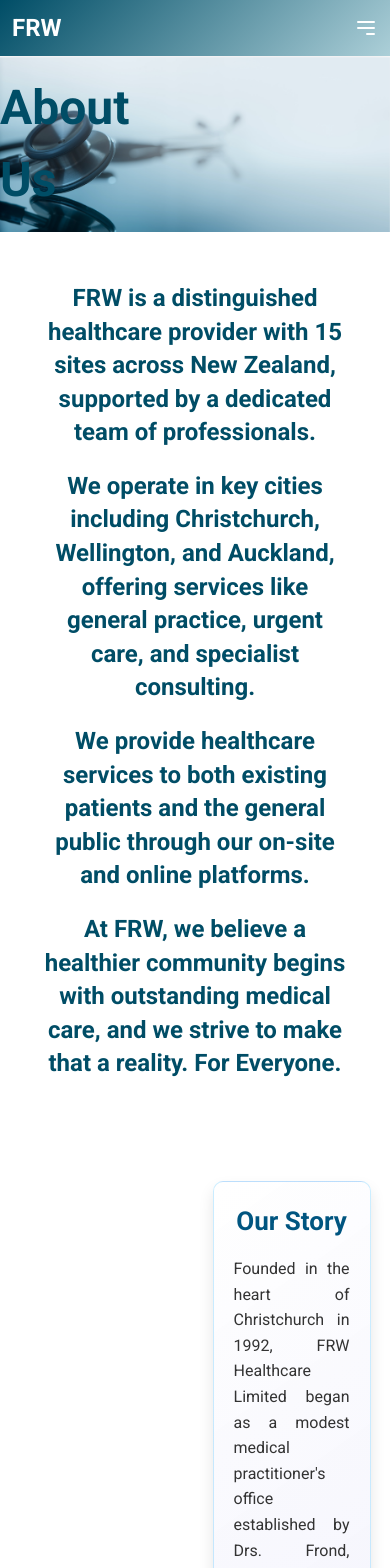
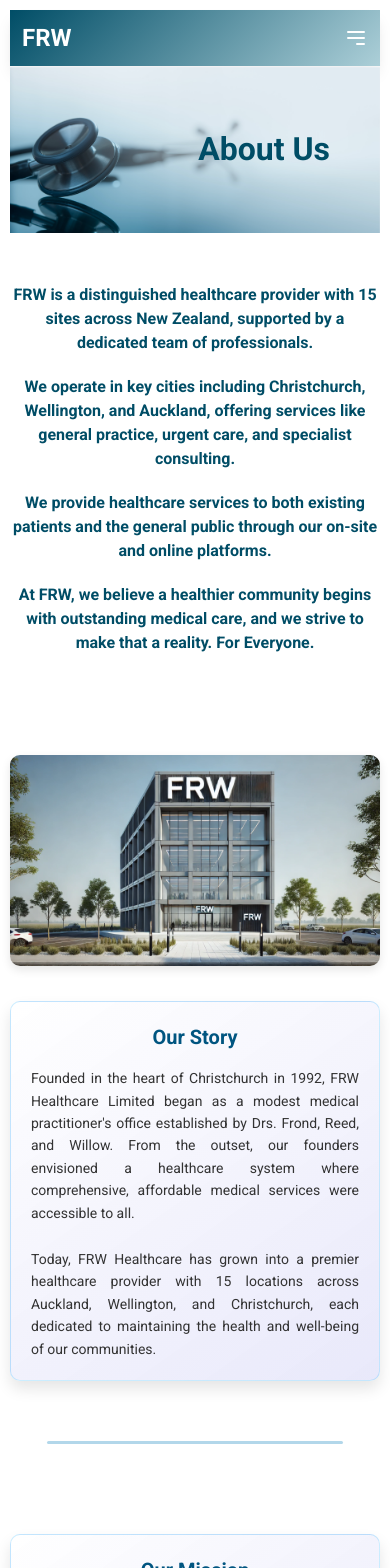
Before and after one commit to preyjk/Double-II, a Vue app in the folder frontend/: page /about in a window 390 px wide. Shown: the top 1568 px of the page. Built offline with nearby package versions, Linux system fonts and the light colour scheme; what @fawmi/vue-google-maps would draw is missing.

Commit message:
feat: add mobile adaption of about page

```diff
--- a/frontend/src/pages/patients/AboutPage.vue
+++ b/frontend/src/pages/patients/AboutPage.vue
@@ -6,22 +6,45 @@
       <div class="about-us-overlay">About Us</div>
     </div>
     <div class="welcome-section">
-      <p class="welcome-text">FRW is a distinguished healthcare provider with 15 sites across New Zealand, supported by a dedicated team of professionals.</p>
-      <p class="welcome-text">We operate in key cities including Christchurch, Wellington, and Auckland, offering services like general practice, urgent care, and specialist consulting.</p>
-      <p class="welcome-text">We provide healthcare services to both existing patients and the general public through our on-site and online platforms.</p>
-      <p class="welcome-text">At FRW, we believe a healthier community begins with outstanding medical care, and we strive to make that a reality. For Everyone.</p>
+      <p class="welcome-text">
+        FRW is a distinguished healthcare provider with 15 sites across New
+        Zealand, supported by a dedicated team of professionals.
+      </p>
+      <p class="welcome-text">
+        We operate in key cities including Christchurch, Wellington, and
+        Auckland, offering services like general practice, urgent care, and
+        specialist consulting.
+      </p>
+      <p class="welcome-text">
+        We provide healthcare services to both existing patients and the general
+        public through our on-site and online platforms.
+      </p>
+      <p class="welcome-text">
+        At FRW, we believe a healthier community begins with outstanding medical
+        care, and we strive to make that a reality. For Everyone.
+      </p>
     </div>
     <!-- Our Story Section -->
     <div class="content-section">
-      <img class="section-image" src="@/assets/building.png" alt="FRW Healthcare Building" />
+      <img
+        class="section-image"
+        src="@/assets/building.png"
+        alt="FRW Healthcare Building"
+      />
       <div class="story-box cool-card">
         <h2 class="story-title">Our Story</h2>
         <p class="story-text">
-          Founded in the heart of Christchurch in 1992, FRW Healthcare Limited began as a modest medical practitioner's office established by Drs. Frond, Reed, and Willow. From the outset, our founders envisioned a healthcare system where comprehensive, affordable medical services were accessible to all.
+          Founded in the heart of Christchurch in 1992, FRW Healthcare Limited
+          began as a modest medical practitioner's office established by Drs.
+          Frond, Reed, and Willow. From the outset, our founders envisioned a
+          healthcare system where comprehensive, affordable medical services
+          were accessible to all.
         </p>
         <br />
         <p class="story-text">
-          Today, FRW Healthcare has grown into a premier healthcare provider with 15 locations across Auckland, Wellington, and Christchurch, each dedicated to maintaining the health and well-being of our communities.
+          Today, FRW Healthcare has grown into a premier healthcare provider
+          with 15 locations across Auckland, Wellington, and Christchurch, each
+          dedicated to maintaining the health and well-being of our communities.
         </p>
       </div>
     </div>
@@ -36,10 +59,19 @@
       <div class="mission-text-box cool-card">
         <h2 class="mission-title">Our Mission</h2>
         <p class="mission-text">
-          <span class="highlight">"Excellent Service, Excellent Health"</span> encapsulates our mission at FRW Healthcare. We are committed to enabling medical services that align with patient understanding, wellbeing, and health. Our approach is patient-centric, focusing on providing care that not only treats but also educates and empowers our patients.
+          <span class="highlight">"Excellent Service, Excellent Health"</span>
+          encapsulates our mission at FRW Healthcare. We are committed to
+          enabling medical services that align with patient understanding,
+          wellbeing, and health. Our approach is patient-centric, focusing on
+          providing care that not only treats but also educates and empowers our
+          patients.
         </p>
       </div>
-      <img class="section-image" src="@/assets/mission.png" alt="Our Mission Image" />
+      <img
+        class="section-image"
+        src="@/assets/mission.png"
+        alt="Our Mission Image"
+      />
     </div>
 
     <!-- Separator for Core Services -->
@@ -52,24 +84,53 @@
       <h2 class="core-services-title">Our Core Services</h2>
       <div class="services-grid">
         <div class="service-item">
-          <img class="service-image" src="@/assets/GeneralPractice.png" alt="General Practice" />
+          <img
+            class="service-image"
+            src="@/assets/GeneralPractice.png"
+            alt="General Practice"
+          />
           <p class="service-title">General Practice</p>
-          <p class="service-description">At the heart of our services, general practice is available at all our locations, providing consistent, comprehensive care.</p>
+          <p class="service-description">
+            At the heart of our services, general practice is available at all
+            our locations, providing consistent, comprehensive care.
+          </p>
         </div>
         <div class="service-item">
-          <img class="service-image" src="@/assets/UrgentCare.png" alt="Urgent Care" />
+          <img
+            class="service-image"
+            src="@/assets/UrgentCare.png"
+            alt="Urgent Care"
+          />
           <p class="service-title">Urgent Care</p>
-          <p class="service-description">We offer 24/7 emergency services at select sites, equipped to handle acute medical situations promptly and efficiently.</p>
+          <p class="service-description">
+            We offer 24/7 emergency services at select sites, equipped to handle
+            acute medical situations promptly and efficiently.
+          </p>
         </div>
         <div class="service-item">
-          <img class="service-image" src="@/assets/SpecialistConsulting.png" alt="Specialist Consulting" />
+          <img
+            class="service-image"
+            src="@/assets/SpecialistConsulting.png"
+            alt="Specialist Consulting"
+          />
           <p class="service-title">Specialist Consulting</p>
-          <p class="service-description">Available at most of our sites, our specialist consulting services offer expert advice across a range of medical specialties.</p>
+          <p class="service-description">
+            Available at most of our sites, our specialist consulting services
+            offer expert advice across a range of medical specialties.
+          </p>
         </div>
         <div class="service-item">
-          <img class="service-image" src="@/assets/PharmacyServices.png" alt="Pharmacy Services" />
+          <img
+            class="service-image"
+            src="@/assets/PharmacyServices.png"
+            alt="Pharmacy Services"
+          />
           <p class="service-title">Pharmacy Services</p>
-          <p class="service-description">Our pharmacies complement our medical services by providing easy access to prescriptions and general health products, both in-store and online.</p>
+          <p class="service-description">
+            Our pharmacies complement our medical services by providing easy
+            access to prescriptions and general health products, both in-store
+            and online.
+          </p>
         </div>
       </div>
     </div>
@@ -78,15 +139,25 @@
       <div class="card-content">
         <div class="left-content">
           <p class="left-text">
-        At FRW Healthcare, we continually enhance patient care through innovative solutions. Our patient management system now uses cloud services and AI to improve service delivery and outcomes, ensuring high standards of care.
+            At FRW Healthcare, we continually enhance patient care through
+            innovative solutions. Our patient management system now uses cloud
+            services and AI to improve service delivery and outcomes, ensuring
+            high standards of care.
           </p>
         </div>
         <div class="circle-image">
-      <img src="@/assets/r.png" alt="Technology Innovation Image" class="center-image" />
+          <img
+            src="@/assets/r.png"
+            alt="Technology Innovation Image"
+            class="center-image"
+          />
         </div>
         <div class="right-content">
           <p class="right-text">
-        Looking ahead, we're developing a chatbot to simplify appointment booking. This technology will make scheduling, rescheduling, and cancellations more convenient, improving accessibility and patient satisfaction.
+            Looking ahead, we're developing a chatbot to simplify appointment
+            booking. This technology will make scheduling, rescheduling, and
+            cancellations more convenient, improving accessibility and patient
+            satisfaction.
           </p>
         </div>
       </div>
@@ -98,11 +169,21 @@
       <div class="custom-leadership-community-content">
         <!-- Leadership and Structure Section -->
         <div class="custom-leadership-section">
-      <img class="custom-leadership-image" src="@/assets/L.png" alt="Leadership Image" />
+          <img
+            class="custom-leadership-image"
+            src="@/assets/L.png"
+            alt="Leadership Image"
+          />
           <div class="custom-leadership-text">
             <h3 class="custom-leadership-title">Leadership and Structure</h3>
             <p class="custom-leadership-description">
-          Our Riccarton super clinic not only serves as our flagship facility but also houses our headquarters. Under the leadership of our CEO and supported by an experienced executive team, we ensure that our operations across all sites are efficient and effective. Our board of directors, including founding members and independent directors, provides strategic direction and oversight, ensuring that our mission and values are at the forefront of all decisions.
+              Our Riccarton super clinic not only serves as our flagship
+              facility but also houses our headquarters. Under the leadership of
+              our CEO and supported by an experienced executive team, we ensure
+              that our operations across all sites are efficient and effective.
+              Our board of directors, including founding members and independent
+              directors, provides strategic direction and oversight, ensuring
+              that our mission and values are at the forefront of all decisions.
             </p>
           </div>
         </div>
@@ -112,10 +193,19 @@
           <div class="custom-community-text">
             <h3 class="custom-community-title">Community Engagement</h3>
             <p class="custom-community-description">
-          FRW Healthcare is committed to contributing positively to the communities we serve. We actively participate in health fairs, educational workshops, and collaborate with local hospitals and emergency services to manage healthcare needs effectively. These initiatives help us stay connected with the community and respond to its needs.
+              FRW Healthcare is committed to contributing positively to the
+              communities we serve. We actively participate in health fairs,
+              educational workshops, and collaborate with local hospitals and
+              emergency services to manage healthcare needs effectively. These
+              initiatives help us stay connected with the community and respond
+              to its needs.
             </p>
           </div>
-      <img class="custom-community-image" src="@/assets/C.png" alt="Community Engagement Image" />
+          <img
+            class="custom-community-image"
+            src="@/assets/C.png"
+            alt="Community Engagement Image"
+          />
         </div>
       </div>
     </div>
@@ -166,7 +256,8 @@ export default {
   width: 100%;
 }
 
-.container_header, .container_footer {
+.container_header,
+.container_footer {
   width: 100%;
 }
 
@@ -187,14 +278,12 @@ export default {
   line-height: 1.4;
 }
 
-
 .content-section {
   display: flex;
   justify-content: space-between;
   align-items: center;
   margin-top: 30px;
   width: 90%;
-
 }
 
 .section-image {
@@ -205,7 +294,8 @@ export default {
   box-shadow: 0 4px 10px rgba(0, 0, 0, 0.1);
 }
 
-.story-box, .mission-text-box {
+.story-box,
+.mission-text-box {
   width: 45%;
   padding: 20px;
   background-color: #f9fafc;
@@ -214,11 +304,17 @@ export default {
 }
 
 .cool-card {
-  background: linear-gradient(145deg, rgba(255, 255, 255, 0.85), rgba(230, 230, 250, 0.9));
+  background: linear-gradient(
+    145deg,
+    rgba(255, 255, 255, 0.85),
+    rgba(230, 230, 250, 0.9)
+  );
   border: 1px solid rgba(0, 170, 255, 0.2);
 }
 
-.story-title, .mission-title, .core-services-title {
+.story-title,
+.mission-title,
+.core-services-title {
   font-size: 26px;
   font-weight: 600;
   color: #005580;
@@ -226,7 +322,8 @@ export default {
   text-align: center;
 }
 
-.story-text, .mission-text {
+.story-text,
+.mission-text {
   font-size: 16px;
   line-height: 1.6;
   color: #333;
@@ -319,7 +416,7 @@ export default {
   visibility: hidden;
   opacity: 0;
   transition: visibility 0s, opacity 0.3s ease-in-out;
-  text-shadow: 2px 2px 5px rgba(0, 0, 0, 0.7)
+  text-shadow: 2px 2px 5px rgba(0, 0, 0, 0.7);
 }
 
 /* Responsive Styles */
@@ -356,14 +453,16 @@ export default {
   width: 100%;
 }
 
-.left-content, .right-content {
+.left-content,
+.right-content {
   width: 40%;
 }
 
-.left-text, .right-text {
+.left-text,
+.right-text {
   font-size: 16px;
   color: white;
-  font-family: 'Open Sans', sans-serif;
+  font-family: "Open Sans", sans-serif;
   font-weight: 400;
   line-height: 1.5;
   text-shadow: 2px 2px 5px rgba(0, 0, 0, 0.7);
@@ -400,7 +499,8 @@ export default {
     padding: 20px 15px;
   }
 
-  .left-content, .right-content {
+  .left-content,
+  .right-content {
     width: 100%;
     margin-bottom: 20px;
   }
@@ -421,7 +521,6 @@ export default {
   }
 }
 
-
 /* Leadership and Community Engagement  */
 .custom-leadership-community {
   width: 90%;
@@ -439,7 +538,8 @@ export default {
   gap: 40px;
 }
 
-.custom-leadership-section, .custom-community-section {
+.custom-leadership-section,
+.custom-community-section {
   display: flex;
   align-items: center;
   justify-content: space-between;
@@ -449,32 +549,38 @@ export default {
   box-shadow: 0 4px 12px rgba(0, 0, 0, 0.05);
 }
 
-.custom-leadership-image, .custom-community-image {
+.custom-leadership-image,
+.custom-community-image {
   width: 250px;
   height: auto;
   object-fit: cover;
   border-radius: 15px;
-  transition: transform 0.4s ease-in-out, filter 0.4s ease-in-out, box-shadow 0.4s ease-in-out;
+  transition: transform 0.4s ease-in-out, filter 0.4s ease-in-out,
+    box-shadow 0.4s ease-in-out;
 }
 
-.custom-leadership-image:hover, .custom-community-image:hover {
+.custom-leadership-image:hover,
+.custom-community-image:hover {
   transform: scale(1.1) rotate(3deg);
   filter: brightness(1.2) saturate(1.3);
   box-shadow: 0 12px 30px rgba(0, 0, 0, 0.3);
 }
 
-.custom-leadership-text, .custom-community-text {
+.custom-leadership-text,
+.custom-community-text {
   width: 60%;
 }
 
-.custom-leadership-title, .custom-community-title {
+.custom-leadership-title,
+.custom-community-title {
   font-size: 24px;
   font-weight: 700;
   color: #003366;
   margin-bottom: 15px;
 }
 
-.custom-leadership-description, .custom-community-description {
+.custom-leadership-description,
+.custom-community-description {
   font-size: 16px;
   line-height: 1.8;
   color: #333;
@@ -482,18 +588,258 @@ export default {
 }
 
 @media (max-width: 768px) {
-  .custom-leadership-section, .custom-community-section {
+  .custom-leadership-section,
+  .custom-community-section {
     flex-direction: column;
     text-align: center;
   }
 
-  .custom-leadership-image, .custom-community-image {
+  .custom-leadership-image,
+  .custom-community-image {
     width: 100%;
     margin-bottom: 20px;
   }
 
-  .custom-leadership-text, .custom-community-text {
+  .custom-leadership-text,
+  .custom-community-text {
     width: 100%;
   }
 }
+
+@media (max-width: 768px) {
+  .container_body {
+    padding: 10px;
+  }
+
+  .welcome-section,
+  .content-section,
+  .core-services-section {
+    width: 100%;
+  }
+
+  .welcome-text,
+  .story-text,
+  .mission-text,
+  .service-description,
+  .left-text,
+  .right-text {
+    font-size: 14px;
+    line-height: 1.4;
+  }
+
+  .story-title,
+  .mission-title,
+  .core-services-title,
+  .image-title {
+    font-size: 22px;
+  }
+
+  .story-box,
+  .mission-text-box,
+  .cool-card {
+    width: 100%;
+    margin-bottom: 20px;
+  }
+
+  .section-image {
+    width: 100%;
+    margin-bottom: 20px;
+  }
+
+  .about-us-overlay {
+    font-size: 32px;
+    right: 50px;
+  }
+
+  .services-grid {
+    grid-template-columns: 1fr;
+    gap: 20px;
+  }
+
+  .service-title {
+    font-size: 16px;
+  }
+
+  .service-description {
+    font-size: 14px;
+  }
+
+  .custom-leadership-community-content {
+    gap: 20px;
+  }
+
+  .custom-leadership-section,
+  .custom-community-section {
+    flex-direction: column;
+    align-items: center;
+  }
+
+  .custom-leadership-image,
+  .custom-community-image {
+    width: 100%;
+    margin-bottom: 20px;
+  }
+
+  .custom-leadership-text,
+  .custom-community-text {
+    width: 100%;
+  }
+
+  .rectangular-card {
+    flex-direction: column;
+    padding: 20px;
+  }
+
+  .circle-image {
+    width: 150px;
+    height: 150px;
+    margin-bottom: 20px;
+  }
+
+  .left-content,
+  .right-content {
+    width: 100%;
+    margin-bottom: 20px;
+  }
+
+  .left-text,
+  .right-text {
+    text-align: center;
+  }
+
+  .welcome-text {
+    font-size: 16px;
+    line-height: 1.5;
+  }
+}
+
+@media (max-width: 480px) {
+  .services-grid {
+    grid-template-columns: 1fr;
+  }
+}
+
+@media (max-width: 768px) {
+  .content-section {
+    flex-direction: column;
+    align-items: center;
+    text-align: center;
+  }
+
+  .section-image {
+    width: 100%;
+    margin-bottom: 20px;
+  }
+
+  .story-box,
+  .mission-text-box {
+    width: 100%;
+    margin-top: 20px;
+  }
+
+  .story-title,
+  .mission-title {
+    font-size: 22px;
+  }
+
+  .story-text,
+  .mission-text {
+    font-size: 14px;
+    line-height: 1.6;
+  }
+
+  .mission-text .highlight {
+    font-size: 16px;
+  }
+}
+
+@media (max-width: 480px) {
+  .content-section {
+    flex-direction: column;
+    align-items: center;
+    text-align: center;
+  }
+
+  .section-image {
+    width: 100%;
+    margin-bottom: 15px;
+  }
+
+  .story-box,
+  .mission-text-box {
+    width: 100%;
+  }
+
+  .story-text,
+  .mission-text {
+    font-size: 14px;
+  }
+
+  .story-title,
+  .mission-title {
+    font-size: 20px;
+  }
+}
+@media (max-width: 768px) {
+  .custom-leadership-section,
+  .custom-community-section {
+    flex-direction: column;
+    align-items: center;
+    text-align: center;
+  }
+
+  .custom-leadership-image,
+  .custom-community-image {
+    width: 100%;
+    margin-bottom: 20px;
+  }
+
+  .custom-leadership-text,
+  .custom-community-text {
+    width: 100%;
+    text-align: center;
+  }
+
+  .custom-leadership-title,
+  .custom-community-title {
+    font-size: 22px;
+    margin-bottom: 15px;
+  }
+
+  .custom-leadership-description,
+  .custom-community-description {
+    font-size: 14px;
+    line-height: 1.6;
+  }
+}
+
+@media (max-width: 480px) {
+  .custom-leadership-section,
+  .custom-community-section {
+    flex-direction: column;
+    text-align: center;
+  }
+
+  .custom-leadership-image,
+  .custom-community-image {
+    width: 100%;
+    margin-bottom: 15px;
+  }
+
+  .custom-leadership-text,
+  .custom-community-text {
+    width: 100%;
+  }
+
+  .custom-leadership-title,
+  .custom-community-title {
+    font-size: 20px;
+  }
+
+  .custom-leadership-description,
+  .custom-community-description {
+    font-size: 14px;
+    line-height: 1.6;
+  }
+}
 </style>
```
Lines whose indentation alone changed are shown as unchanged.
